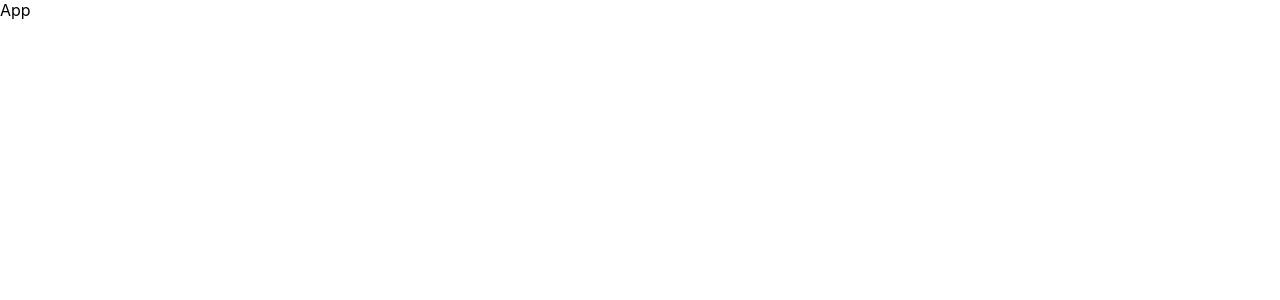
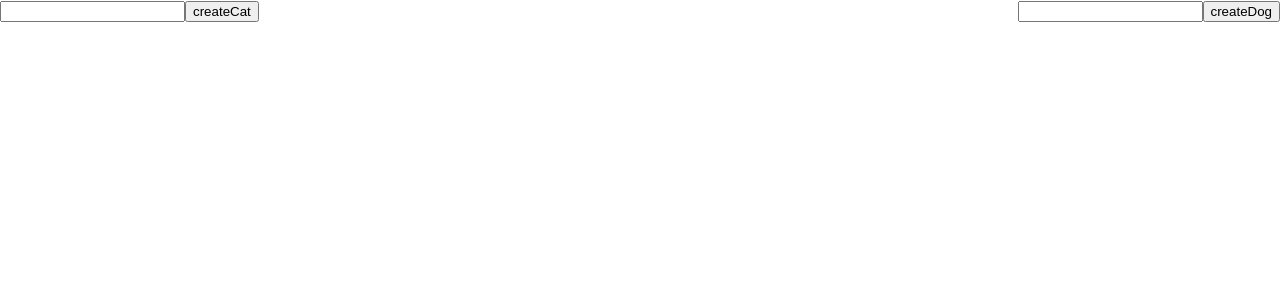
Before and after one commit to ivanna50/sept-reacr-2022, a React (Create React App) app: page / in a window 1280 px wide. Shown: the top 300 px of the page. Built offline with nearby package versions, Linux system fonts and the light colour scheme.

Commit message:
useReducer_hw5

```diff
--- a/package.json
+++ b/package.json
@@ -8,7 +8,7 @@
     "@testing-library/user-event": "^13.5.0",
     "react": "^18.2.0",
     "react-dom": "^18.2.0",
-    "react-scripts": "5.0.1",
+    "react-scripts": "5.0.1"
 
   },
   "scripts": {
--- a/src/App.js
+++ b/src/App.js
@@ -1,16 +1,70 @@
-
 import './App.css';
 
-import React from 'react';
+import React, {useReducer, useRef} from 'react';
+
+import css from './App.module.css';
+
+import {Cats} from "./components/Cats";
+import {Dogs} from "./components/Dogs";
+
+const reducer = (state, action) => {
+    switch (action.type) {
+        case 'ADD_CAT':
+            const [last] = state.cats.slice(-1);
+            const id = last?last.id +1:0
+            return {...state, cats: [...state.cats,{id, name:action.payload}]}
+        case 'DELETE_CAT':
+             const index=state.cats.findIndex(cat=>cat.id===action.payload );
+             state.cats.splice(index ,1)
+            return {...state }
+        case 'ADD_DOG':
+            const [lastDog] = state.dogs.slice(-1);
+            const idDog = lastDog?lastDog.id +1:0
+            return {...state, dogs: [...state.dogs,{id:idDog, name:action.payload}]}
+        case 'DELETE_DOG':
+            const indexDog=state.dogs.findIndex(dog=>dog.id===action.payload );
+            state.dogs.splice(indexDog ,1)
+            return {...state }
+        default :
+            return {...state}
+    }
+}
 
 const App = () => {
-  return (
-      <div>
-           App
-      </div>
-  );
+    const catInt = useRef();
+    const dogInt = useRef();
+    const [state,dispatch]=useReducer(reducer,{cats:[],dogs:[]},  (data)=>data);
+
+
+    const createCat=()=>{
+        dispatch ({type:'ADD_CAT', payload:catInt.value})
+        catInt.current.value=''
+    };
+
+
+    const createDog=()=>{
+        dispatch ({type:'ADD_DOG', payload:dogInt.value})
+        dogInt.current.value=''
+    };
+
+
+    return (
+        <div className={css.App}>
+            <div>
+                <input type="text" ref={catInt}/>
+                <button onClick={createCat}>createCat</button>
+                <Cats cats={state.cats} dispatch={dispatch}/>
+            </div>
+
+
+            <div>
+                <input type="text" ref={dogInt}/>
+                <button onClick={createDog}>createDog</button>
+                <Dogs dogs={state.dogs} dispatch={dispatch }/>
+            </div>
+        </div>
+    );
 };
 
 
-
-export  {App};
+export {App};
--- /dev/null
+++ b/src/App.module.css
@@ -0,0 +1,5 @@
+.App{
+    display: flex;
+    justify-content: space-between;
+
+}
--- /dev/null
+++ b/src/components/Cat.js
@@ -0,0 +1,14 @@
+import React from 'react';
+
+const Cat = ({cat,dispatch}) => {
+    const {id,name}=cat
+    return (
+        <div>
+
+            {id}{name}
+            <button onClick={()=>dispatch({type:'DELETE_CAT',payload :id})}>delete</button>
+        </div>
+    );
+};
+
+export  {Cat};
--- /dev/null
+++ b/src/components/Cats.js
@@ -0,0 +1,12 @@
+import React from 'react';
+import {Cat} from "./Cat";
+
+const Cats = ({cats, dispatch}) => {
+    return (
+        <div>
+            {cats.map(cat=><Cat key={cat.id} cat={cat} dispatch={dispatch}/>)}
+        </div>
+    );
+};
+
+export  {Cats};
--- /dev/null
+++ b/src/components/Dog.js
@@ -0,0 +1,14 @@
+import React from 'react';
+
+const Dog = ({dog, dispatch}) => {
+    const {id,name}=dog
+    return (
+        <div>
+            {id} {name}
+            <button onClick={()=>dispatch({type:'DELETE_DOG',payload:id})}>deleteDog</button>
+
+        </div>
+    );
+};
+
+export   {Dog};
--- /dev/null
+++ b/src/components/Dogs.js
@@ -0,0 +1,13 @@
+import React from 'react';
+import {Dog} from './Dog';
+
+const Dogs = ({dogs,dispatch}) => {
+
+    return (
+        <div>
+            {dogs.map(dog=><Dog key={dog.id} dog={dog} dispatch={dispatch}/>)}
+        </div>
+    );
+};
+
+export  {Dogs};
```
Also changed, not shown: src/components/index.js (added).
